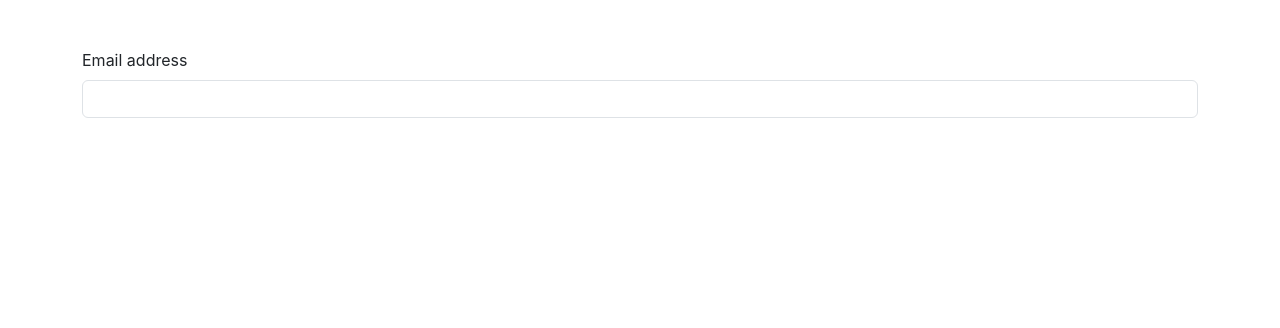
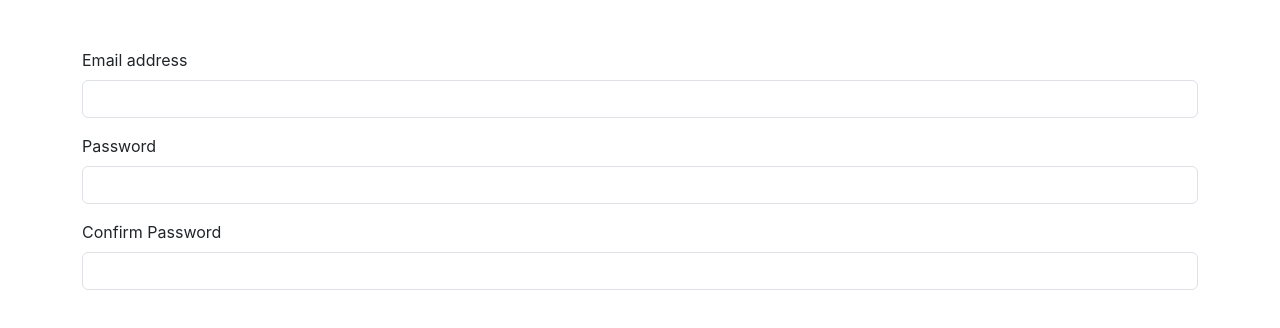
Before and after one commit to jxu710/js-testing-jest, a React (Create React App) app in the folder signup-form/: page / in a window 1280 px wide. Shown: the top 328 px of the page. Built offline with nearby package versions, Linux system fonts and the light colour scheme.

Commit message:
Add test for confirm password

```diff
--- a/signup-form/src/App.js
+++ b/signup-form/src/App.js
@@ -17,6 +17,30 @@
             className="form-control"
           />
         </div>
+        <div className="mb-3">
+          <label htmlFor="password" className="form-label">
+            Password
+          </label>
+
+          <input
+            type="password"
+            id="password"
+            name="password"
+            className="form-control"
+          />
+        </div>
+        <div className="mb-3">
+          <label htmlFor="confirm-password" className="form-label">
+            Confirm Password
+          </label>
+
+          <input
+            type="password"
+            id="confirm-password"
+            name="confirm-password"
+            className="form-control"
+          />
+        </div>
       </form>
     </div>
   );
```
Also changed, not shown: 1 other file (tests, documents, lock files or other folders).
